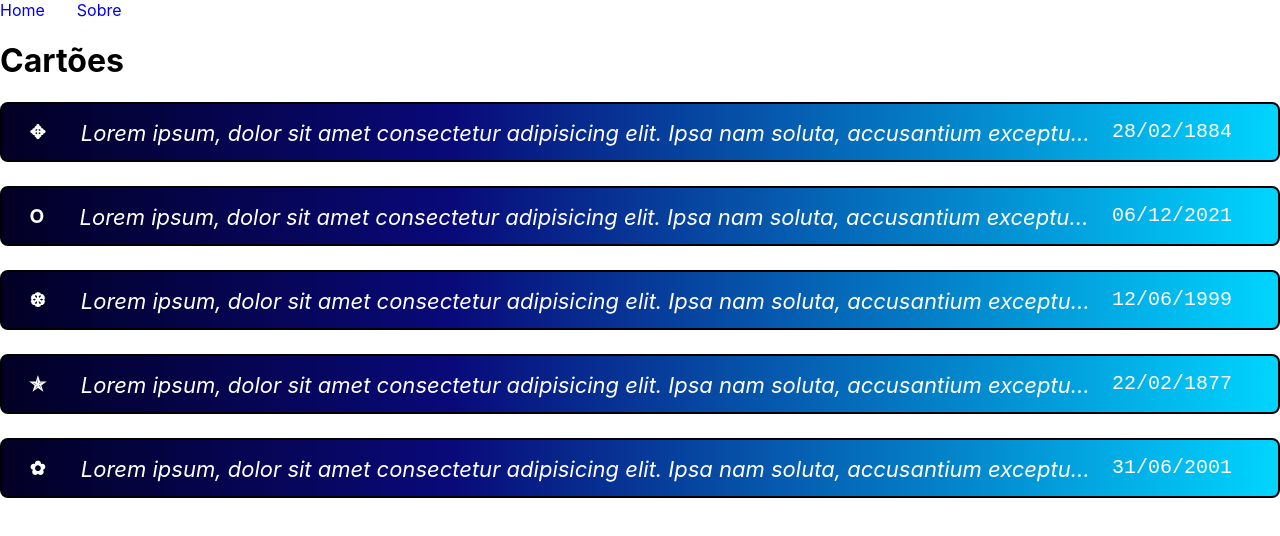
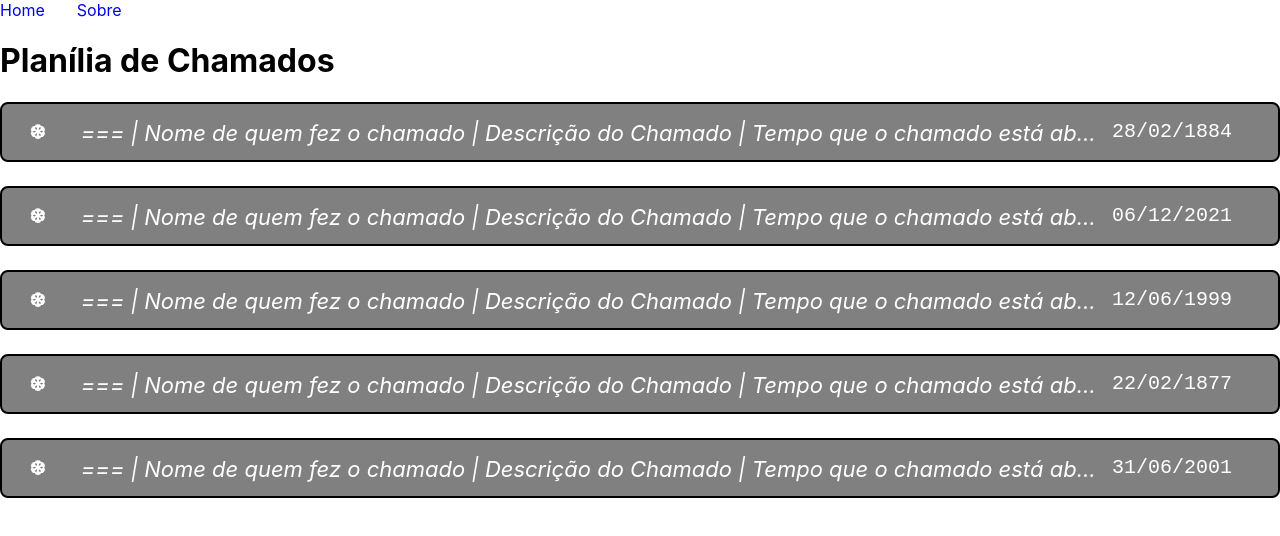
Before and after one commit to gvfirmeza/react, a React (Create React App) app in the folder react-app/: page /sobre in a window 1280 px wide. Shown: the top 536 px of the page. Built offline with nearby package versions, Linux system fonts and the light colour scheme.

Commit message:
ajeitando planília de chamados

```diff
--- a/react-app/src/components/Cartao/Cartao.jsx
+++ b/react-app/src/components/Cartao/Cartao.jsx
@@ -5,7 +5,7 @@ const Cartao = ( props ) => (
     <Container>
         <Simbolo>{props.simb}</Simbolo>
         <Descricao>
-            Lorem ipsum, dolor sit amet consectetur adipisicing elit. Ipsa nam soluta, accusantium excepturi hic repellat esse dolore voluptatum sunt repellendus. Vero explicabo possimus, voluptatibus reprehenderit fugiat minus labore quis ratione.
+           === | Nome de quem fez o chamado | Descrição do Chamado | Tempo que o chamado está aberto (00:00) | Status do Chamado ❌ - ⚠️ - ✅ - ❗️ - | ===
         </Descricao>
         <Momento>{props.data}</Momento>
     </Container>
--- a/react-app/src/components/Cartao/style.js
+++ b/react-app/src/components/Cartao/style.js
@@ -1,8 +1,7 @@
 import styled from "styled-components";
 
 const Container = styled.div `
-    background: rgb(2,0,36);
-    background: linear-gradient(90deg, rgba(2,0,36,1) 0%, rgba(9,9,121,1) 35%, rgba(0,212,255,1) 100%);
+    background-color: grey;
 
     border-radius: 8px;
     border: solid 2px black;
--- a/react-app/src/pages/Sobre.jsx
+++ b/react-app/src/pages/Sobre.jsx
@@ -5,13 +5,13 @@ import Cartao from "../components/Cartao/Cartao";
 const Sobre = () => (
     <>
     <Menu />
-    <h1>Cartões</h1>
+    <h1>Planília de Chamados</h1>
     <Cartao
-        simb={"✥"}
+        simb={"❆"}
         data={"28/02/1884"}
     />
     <Cartao
-        simb={"O"}
+        simb={"❆"}
         data={"06/12/2021"}
     />
     <Cartao
@@ -19,11 +19,11 @@ const Sobre = () => (
         data={"12/06/1999"}
     />
     <Cartao
-        simb={"✯"}
+        simb={"❆"}
         data={"22/02/1877"}
     />
     <Cartao
-        simb={"✿"}
+        simb={"❆"}
         data={"31/06/2001"}
     />
     </>
```
